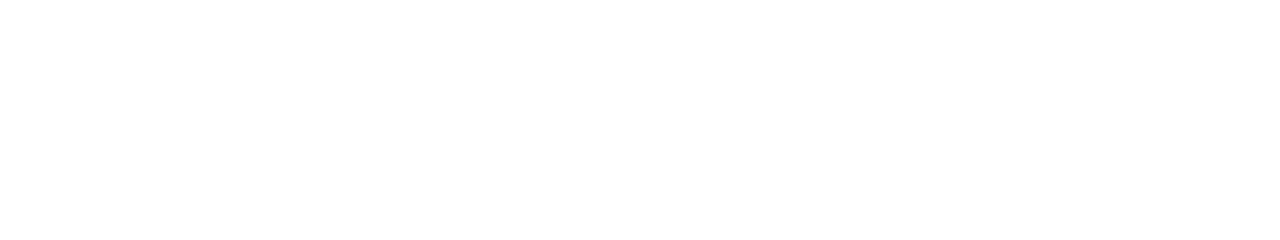
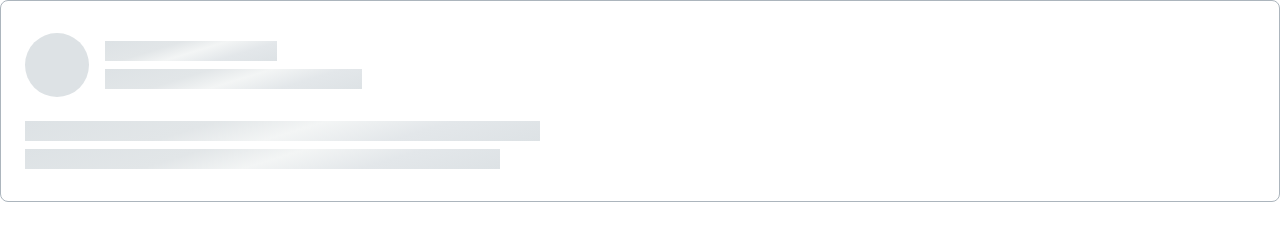
Before and after one commit to js-tasks-ru/htmlcss-20240216_y-dudar, a website: page 04-lection2/02-skeleton/index.html in a window 1280 px wide. Drawn offline with Linux system fonts and the light colour scheme.

Commit message:
solution for 04 lection skeleton

```diff
--- a/04-lection2/02-skeleton/index.html
+++ b/04-lection2/02-skeleton/index.html
@@ -6,6 +6,20 @@
         <link rel="stylesheet" href="./skeleton.css">
     </head>
     <body>
-
+        <section class="skeleton">
+            <div class="skeleton__container">
+                <header class="skeleton__header">
+                    <div class="skeleton__circle"></div>
+                    <div class="skeleton__header-content">
+                        <div class="skeleton__line skeleton_line_sm"></div>
+                        <div class="skeleton__line skeleton_line_md"></div>
+                    </div>
+                </header>
+                <div class="skeleton__body">
+                    <div class="skeleton__line skeleton_line_lg"></div>
+                    <div class="skeleton__line skeleton_line_xl"></div>
+                </div>
+            </div>
+        </section>
     </body>
 </html>
--- a/04-lection2/02-skeleton/skeleton.css
+++ b/04-lection2/02-skeleton/skeleton.css
@@ -0,0 +1,65 @@
+.skeleton__container {
+    padding: 32px 40px 32px 24px;
+    border: 1px solid var(--grey-3);
+    border-radius: 8px;
+}
+
+.skeleton__header {
+    display: flex;
+    flex-wrap: wrap;
+    align-items: center;
+    justify-content: center;
+    gap: 16px;
+    margin-bottom: 24px;
+}
+
+.skeleton__circle {
+    background-color: var(--grey-2);
+    flex-basis: 64px;
+    flex-shrink: 0;
+    height: 64px;
+    border-radius: 100%;
+}
+
+
+.skeleton__header-content {
+    flex-grow: 1;
+    display: flex;
+    flex-direction: column;
+    row-gap: 8px;
+}
+
+.skeleton__line {
+    background: linear-gradient(163deg, #dde2e5 0%, #e2e6e8 33.33%, #f3f5f5 52.08%, #e3e7ea 73.96%, #dde2e5 100%);
+}
+
+.skeleton__body {
+    display: flex;
+    flex-direction: column;
+    gap: 8px;
+}
+
+.skeleton_line_sm {
+    min-height: 20px;
+    max-width: 172px;
+    min-width: 50px;
+}
+
+.skeleton_line_md {
+    min-height: 20px;
+    max-width: 257px;
+    min-width: 50px;
+
+}
+
+.skeleton_line_lg {
+    min-height: 20px;
+    max-width: 515px;
+    min-width: 50px;
+}
+
+.skeleton_line_xl {
+    min-height: 20px;
+    max-width: 475px;
+    min-width: 50px;
+}
```
